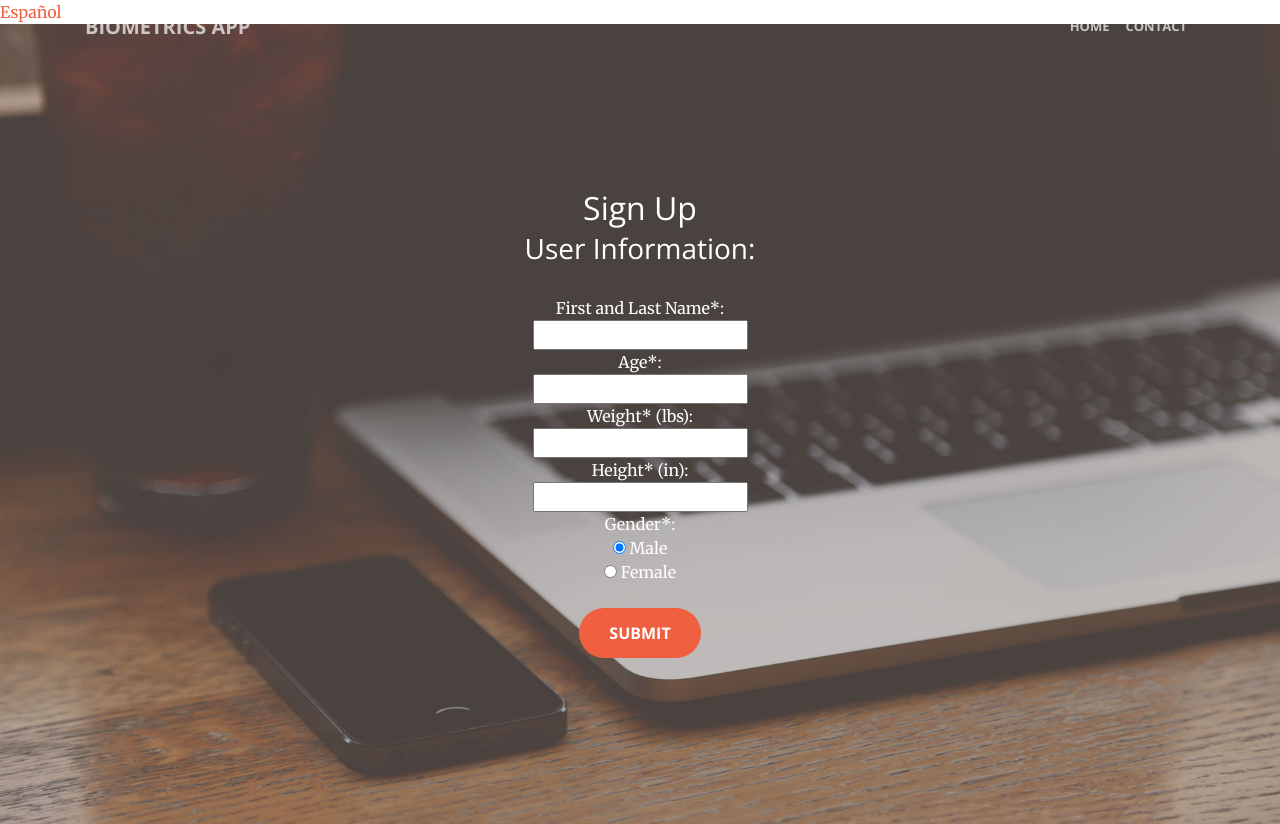
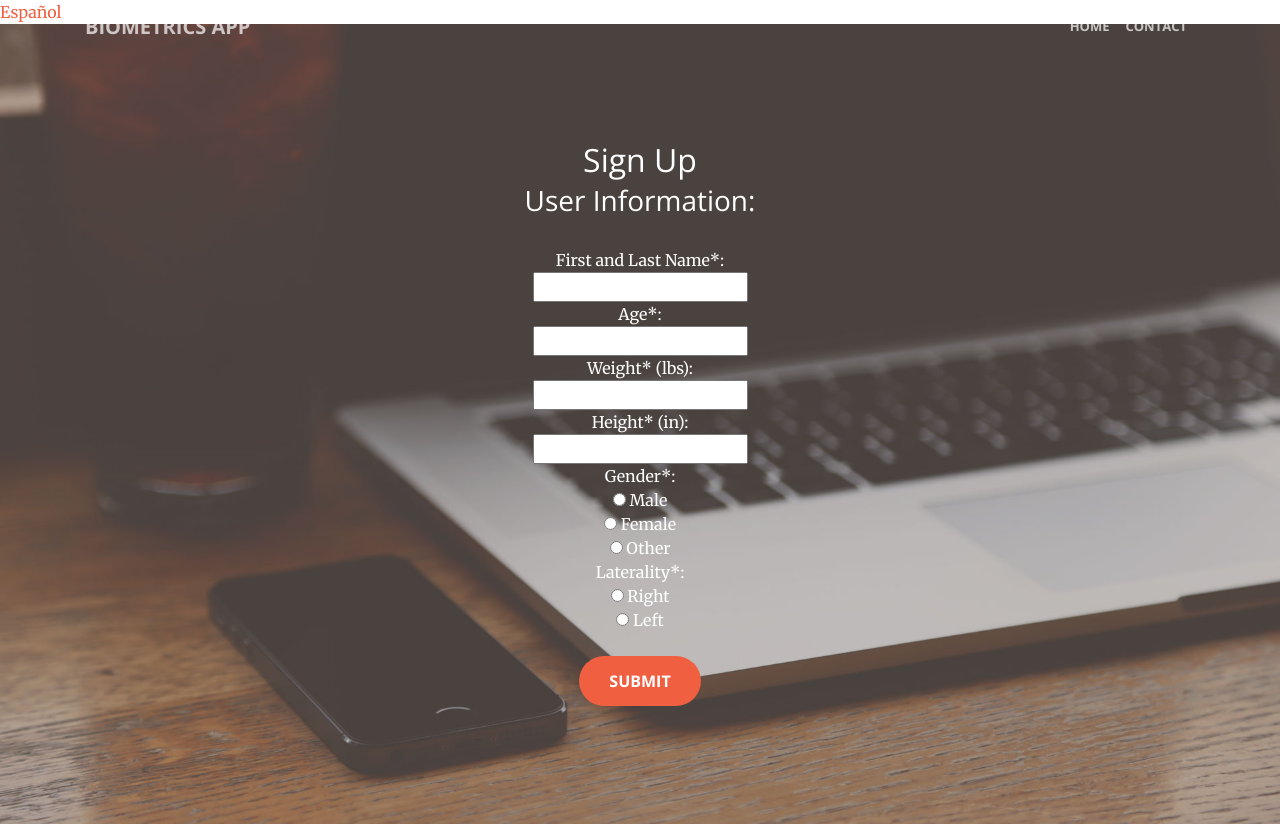
Before and after one commit to mmallum17/GaitBiometrics, a PHP site: page /LayoutApp/Login.html in a window 1280 px wide. Run offline with PHP 8.4, Linux system fonts and the light colour scheme.

Commit message:
Laterality

```diff
--- a/LayoutApp/Login.html
+++ b/LayoutApp/Login.html
@@ -128,8 +128,13 @@
                 Weight* (lbs): <br> <input type="number" name="Weight" required><br>
                 Height* (in): <br> <input type="number" name="Height"  required><br>
                 Gender*:<br>
-                <input type="radio" name="gender"  value="male" checked> Male<br>
+                <input type="radio" name="gender"  value="male" > Male<br>
                 <input type="radio" name="gender" value="female"> Female<br>
+                <input type="radio" name="gender" value="other"> Other<br>
+                Laterality*: <br>
+                <input type="radio" name="laterality"  value="right" > Right<br>
+                <input type="radio" name="laterality" value="left"> Left<br>
+
 
                 <!--<p>By creating an account you agree to our <a href="#">Terms & Privacy</a>.-->
 </form>
--- a/form.php
+++ b/form.php
@@ -19,10 +19,11 @@ $weight = $_POST["Weight"];
 $height = $_POST["Height"];
 $gender = $_POST["gender"];
 //$userName = $_POST["Name"];
+$laterality = $_POST["Laterality"];
 
 //print $name . " " . $age . " " . $weight . " " . $height . " " . $gender;
 
-$query = "INSERT INTO user_info(age, weight, height, gender,user_name) VALUES($age, $weight, $height, '$gender','$userName')";
+$query = "INSERT INTO user_info(age, weight, height, gender,user_name,laterality) VALUES($age, $weight, $height, '$gender','$userName','$laterality')";
 $result = pg_query($pg_conn, $query);
 if (!$result) {
     $errormessage = pg_last_error();
```
